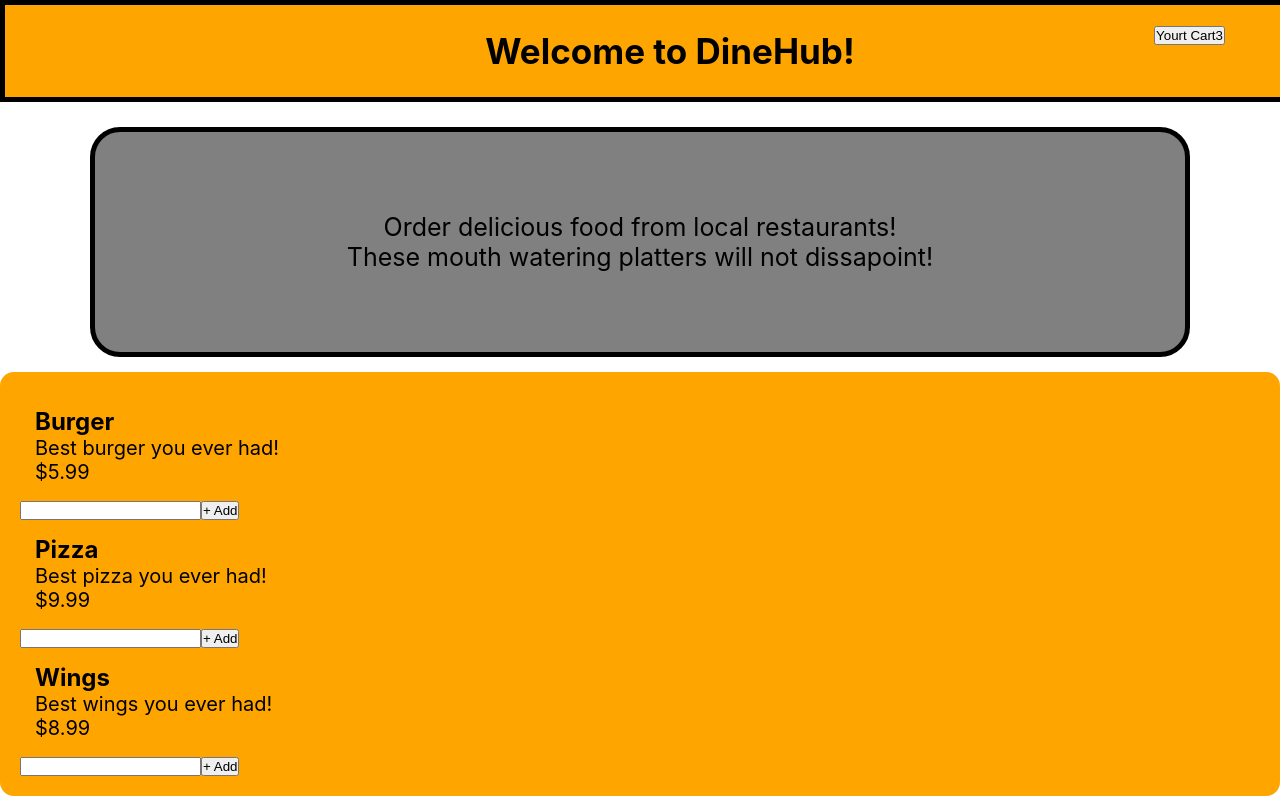
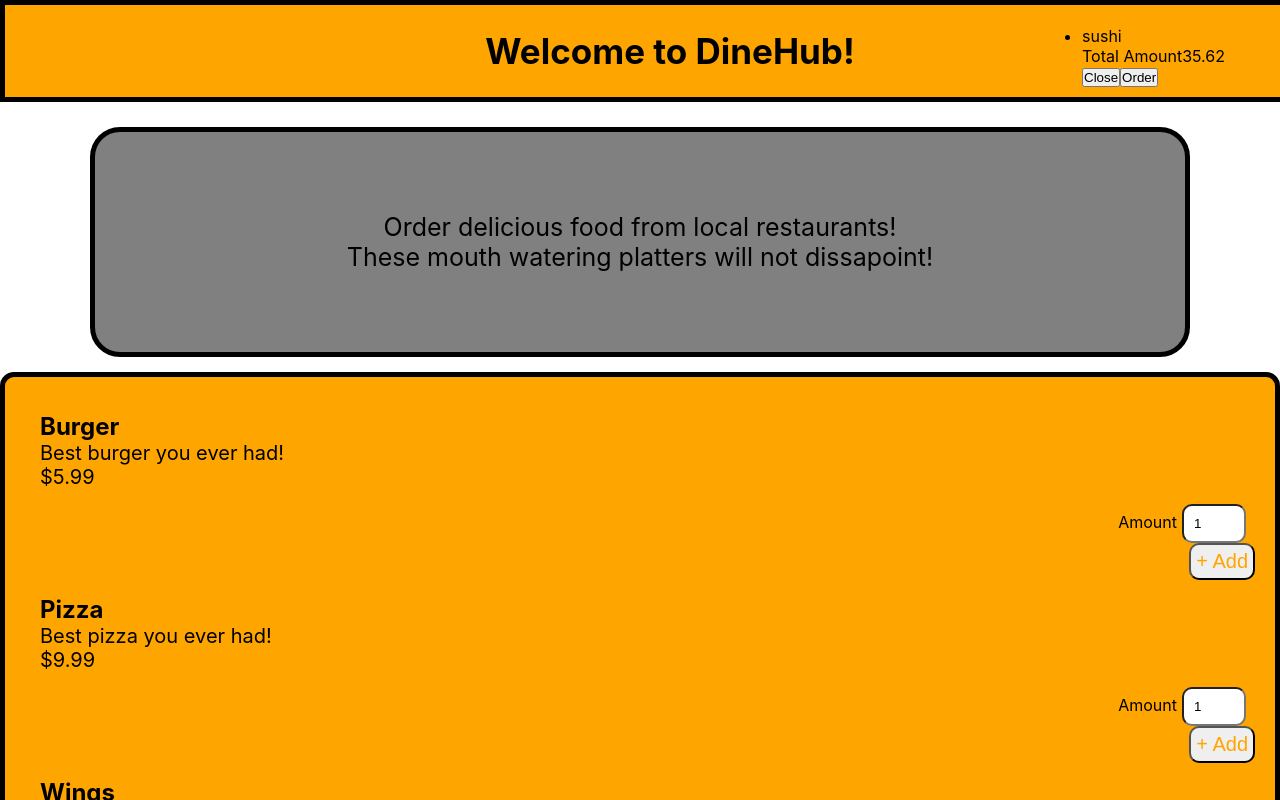
Before and after one commit to jerenteria/my_food_order_app, a React (Create React App) app in the folder food-order-app/: page / in a window 1280 px wide. Shown: the top 800 px of the page. Built offline with nearby package versions, Linux system fonts and the light colour scheme.

Commit message:
added input for user to add quanitty of item now working on modal for cart

```diff
--- /dev/null
+++ b/food-order-app/src/Food/MealItemForm.css
@@ -0,0 +1,16 @@
+.meal-item-form {
+    text-align: right;
+}
+
+.meal-item-form button {
+    color: orange;
+    padding: 5px;
+    border-radius: 10px;
+    font-size: 20px;
+}
+
+input {
+    padding: 10px;
+    margin-right: 9px;
+    border-radius: 10px;
+}
--- a/food-order-app/src/Food/MealItemForm.js
+++ b/food-order-app/src/Food/MealItemForm.js
@@ -1,7 +1,17 @@
+import './MealItemForm.css';
+import Input from '../UI/Input';
+
 const MealItemForm = () => {
     return (
         <form className="meal-item-form">
-            <input />
+            <Input label="Amount" input={{
+                id: 'amount',
+                type: 'number',
+                min: '1',
+                max: '5',
+                step: '1',
+                defaultValue: '1'
+            }}/>
             <button>+ Add</button>
         </form>
     );
--- a/food-order-app/src/UI/Card.css
+++ b/food-order-app/src/UI/Card.css
@@ -2,4 +2,5 @@
     padding: 20px;
     border-radius: 14px;
     background-color: orange;
+    border: solid thick black;
 }
--- /dev/null
+++ b/food-order-app/src/UI/Input.css
@@ -0,0 +1,3 @@
+.amount-input-style {
+    margin-right: 5px;
+}
--- /dev/null
+++ b/food-order-app/src/UI/Input.js
@@ -0,0 +1,13 @@
+import './Input.css';
+
+const Input = (props) => {
+    return (
+        <div className="input">
+            <label htmlFor={props.input.id} className="amount-input-style">{props.label}</label>
+            <input {...props.input}/>
+        </div>
+    );
+};
+
+
+export default Input;
--- a/food-order-app/src/components/Cart.js
+++ b/food-order-app/src/components/Cart.js
@@ -2,12 +2,20 @@ import React from 'react';
 import './Cart.css';
 
 const Cart = (props) => {
+  const cartItems = <ul>{[{id: 'c1', name: 'sushi', amount: 2, price: 12.99}].map(item => <li>{item.name}</li>)}</ul>;
   return (
-   <button className="cart">
-   <span>Yourt Cart</span>
-   <span>3</span>
-   </button>
-   );
+   <div className="cart">
+     {cartItems}
+     <div className="cart-total">
+       <span>Total Amount</span>
+       <span>35.62</span>
+     </div>
+     <div className="actions">
+       <button>Close</button>
+       <button>Order</button>
+     </div>
+   </div>
+  );
 };
 
 export default Cart;
```
Also changed, not shown: food-order-app/src/UI/Modal.js (added, +7 -0 lines).
